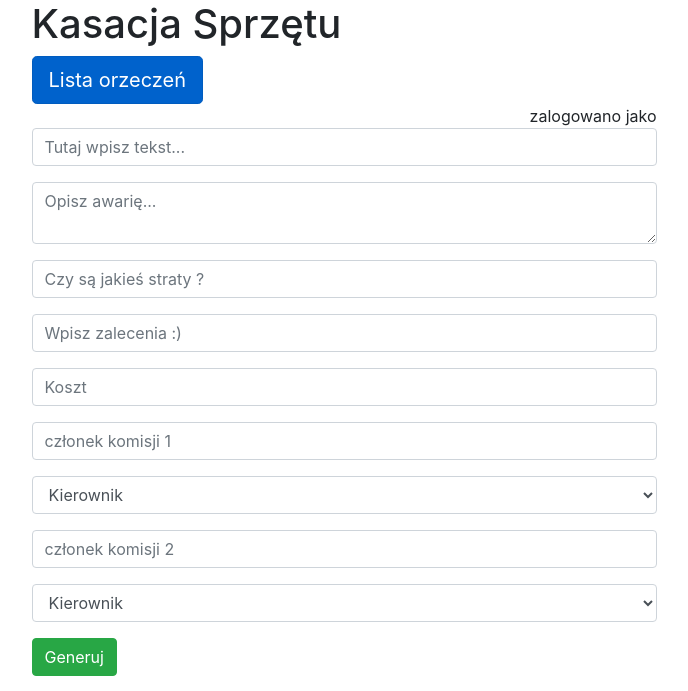
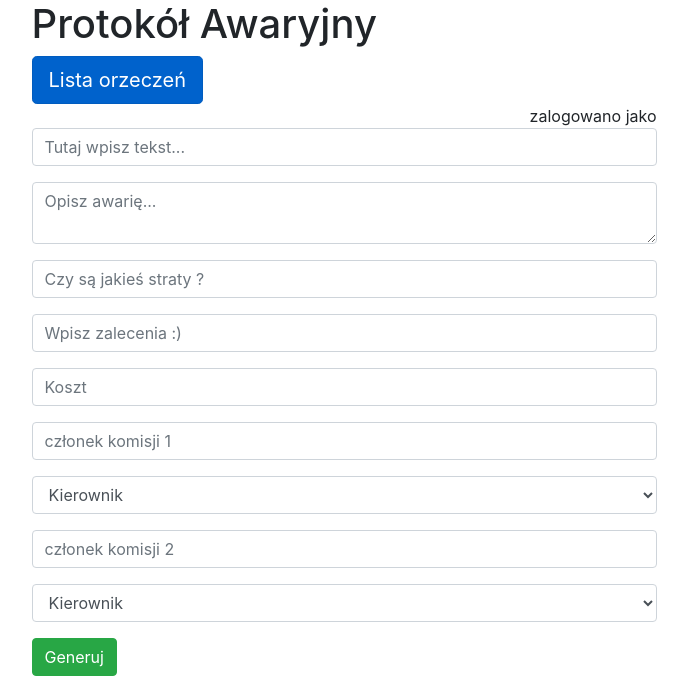
Before and after one commit to MateuszWawro/orzeczenieTechniczneApp, a Flask app: page /form_sec in a window 1280 px wide. Shown: the top 691 px of the page, without its empty margins (296-984 px from the left). Run offline with Flask 2, Linux system fonts and the light colour scheme; some libraries are stand-ins or nearby versions.

Commit message:
jakies tam poprawki htmla

```diff
--- a/app/__init__.py
+++ b/app/__init__.py
@@ -5,7 +5,8 @@ from contextlib import suppress
 from flask_login import LoginManager
 
 app = Flask(__name__)
-app.config['SQLALCHEMY_DATABASE_URI'] = 'sqlite:///C:\\Users\\mwawro\PycharmProjects\\orzeczenieTechniczneApp\\orztechApp_database.db'
+app.config['SQLALCHEMY_DATABASE_URI'] = 'sqlite:///C:\\Users\\Mateusz-DELL\\PycharmProjects\\orzeczenieTechniczneApp\\orztechApp_database.db'
+#app.config['SQLALCHEMY_DATABASE_URI'] = 'sqlite:///C:\\User\\mwawro\\PycharmProjects\\orzeczenieTechniczneApp\\orztechApp_database.db'
 app.config['SQLALCHEMY_TRACK_MODIFICATIONS'] = False
 app.secret_key = 'the random string'
 
--- a/app/report_generate_awar.py
+++ b/app/report_generate_awar.py
@@ -7,5 +7,5 @@ from flask_login import current_user
 def create_awaria_rep(form=None):
     output = BytesIO()
 
-    # stworzenie pliku xlsx
+# stworzenie pliku xlsx
     workbook = xlsxwriter.Workbook(output)
--- a/app/templates/formularz_awar.html
+++ b/app/templates/formularz_awar.html
@@ -1,7 +1,7 @@
 <!DOCTYPE html>
 <html lang="en">
 <head>
-   <title>Formularz Kasacyjny</title>
+   <title>Protokół Awaryjny</title>
     <meta charset="utf-8">
     <meta name="viewport" content="width=device-width, initial-scale=1">
     <link rel="stylesheet" href="http://maxcdn.bootstrapcdn.com/font-awesome/4.2.0/css/font-awesome.min.css">
@@ -14,7 +14,7 @@
         {{form.csrf_token}}
         <div>
             <h1>
-                Kasacja Sprzętu
+                Protokół Awaryjny
             </h1>
             <div class = "d-flex flex-row"> <a href="{{url_for('view_lista')}}"
                                               class = "btn btn-primary btn-lg active"
```
Also changed, not shown: app/templates/index.html (+17 -0 lines), orztechApp_database.db.
